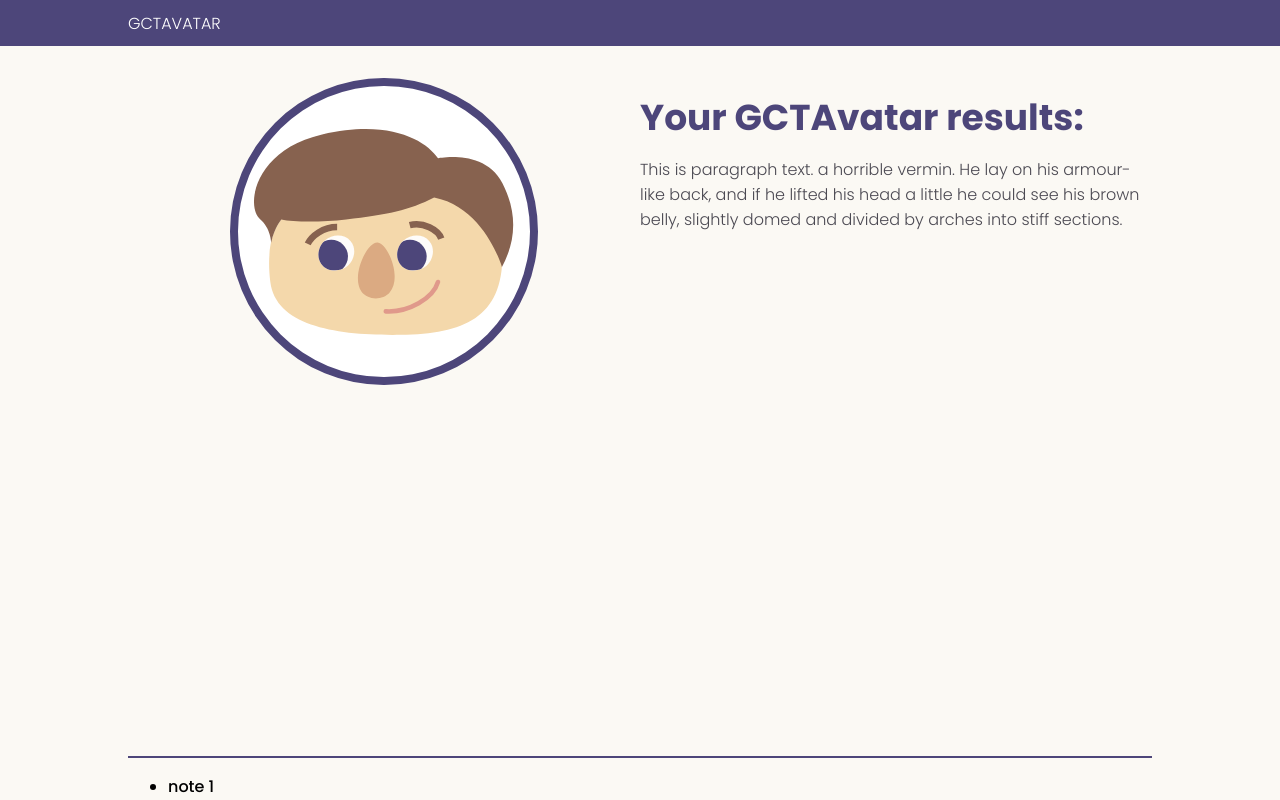
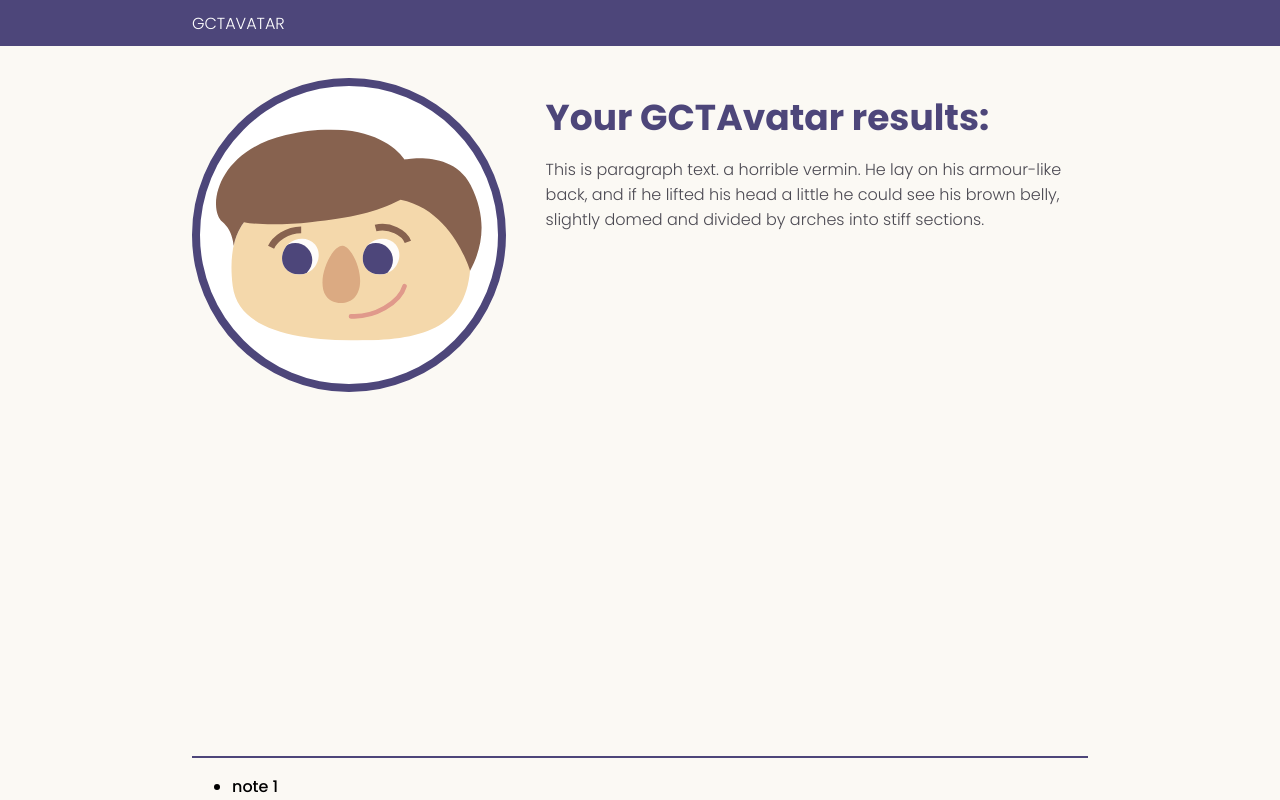
Before and after one commit to melaniebrgr/gctavatar, a PHP site: page / in a window 1280 px wide. Run offline with PHP 8.4, Linux system fonts and the light colour scheme.

Commit message:
adjust main section widths

```diff
--- a/css/_base.scss
+++ b/css/_base.scss
@@ -17,8 +17,13 @@ main {
 	@include center;
 
 	> section {
-		width: 50%;
 		float: left;
+		&.visualization {
+			width: 35%;
+		}
+		&.description {
+			width: 65%;
+		}
 	}
 }
 
--- /dev/null
+++ b/css/_description.scss
@@ -0,0 +1,3 @@
+.description {
+	padding: 0 0 0 2.5em;
+}
--- a/css/_variables.scss
+++ b/css/_variables.scss
@@ -11,7 +11,7 @@ $purple-dark: #4b4952;
 
 //mixins
 @mixin center {
-	width: 80%;
+	width: 70%;
 	margin-left: auto;
 	margin-right: auto;
 }
--- a/css/_visualization.scss
+++ b/css/_visualization.scss
@@ -3,7 +3,7 @@
 	border: 8px solid $purple;
 	border-radius: 50%;
 	margin: 0 auto;
-	width: 60%;
+	width: 100%;
 	padding: 1em;
 
 	#boy {
--- a/css/styles.css
+++ b/css/styles.css
@@ -365,7 +365,7 @@ body {
   margin: 0 0 2.75em; }
 
 main {
-  width: 80%;
+  width: 70%;
   margin-left: auto;
   margin-right: auto; }
   main:after {
@@ -376,8 +376,11 @@ main {
     clear: both;
     height: 0; }
   main > section {
-    width: 50%;
     float: left; }
+    main > section.visualization {
+      width: 35%; }
+    main > section.description {
+      width: 65%; }
 
 a {
   text-decoration: none; }
@@ -414,7 +417,7 @@ header#header {
   margin-bottom: 2em;
   overflow: auto; }
   header#header h1 {
-    width: 80%;
+    width: 70%;
     margin-left: auto;
     margin-right: auto; }
 
@@ -423,15 +426,18 @@ header#header {
   border: 8px solid #4d467a;
   border-radius: 50%;
   margin: 0 auto;
-  width: 60%;
+  width: 100%;
   padding: 1em; }
   .avatar #boy {
     position: relative;
     top: 50%;
     transform: translateY(-50%); }
 
+.description {
+  padding: 0 0 0 2.5em; }
+
 footer#footer {
-  width: 80%;
+  width: 70%;
   margin-left: auto;
   margin-right: auto;
   border-top: 2px solid #4d467a;
--- a/css/styles.scss
+++ b/css/styles.scss
@@ -3,4 +3,5 @@
 @import "base";
 @import "header";
 @import "visualization";
+@import "description";
 @import "footer";
```
